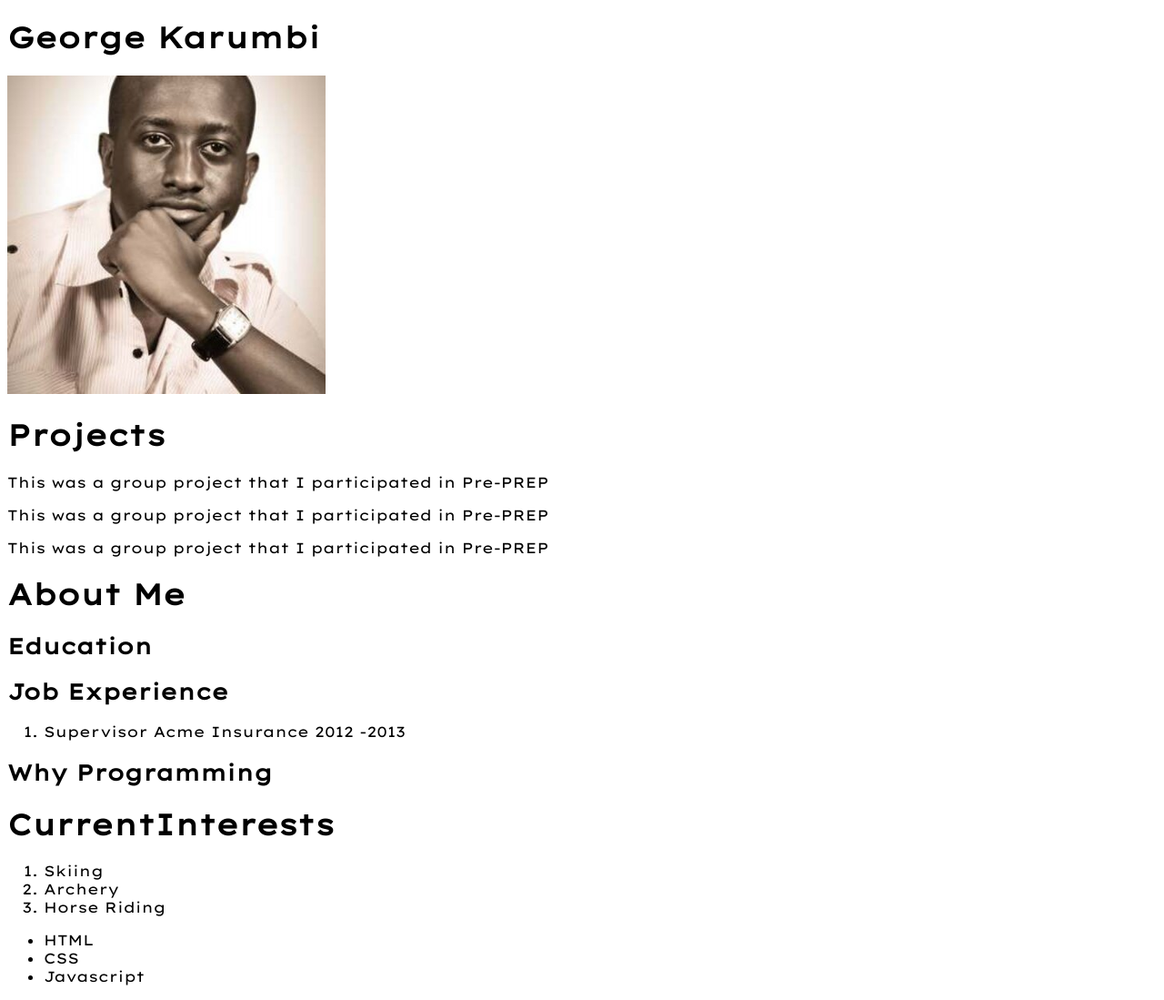
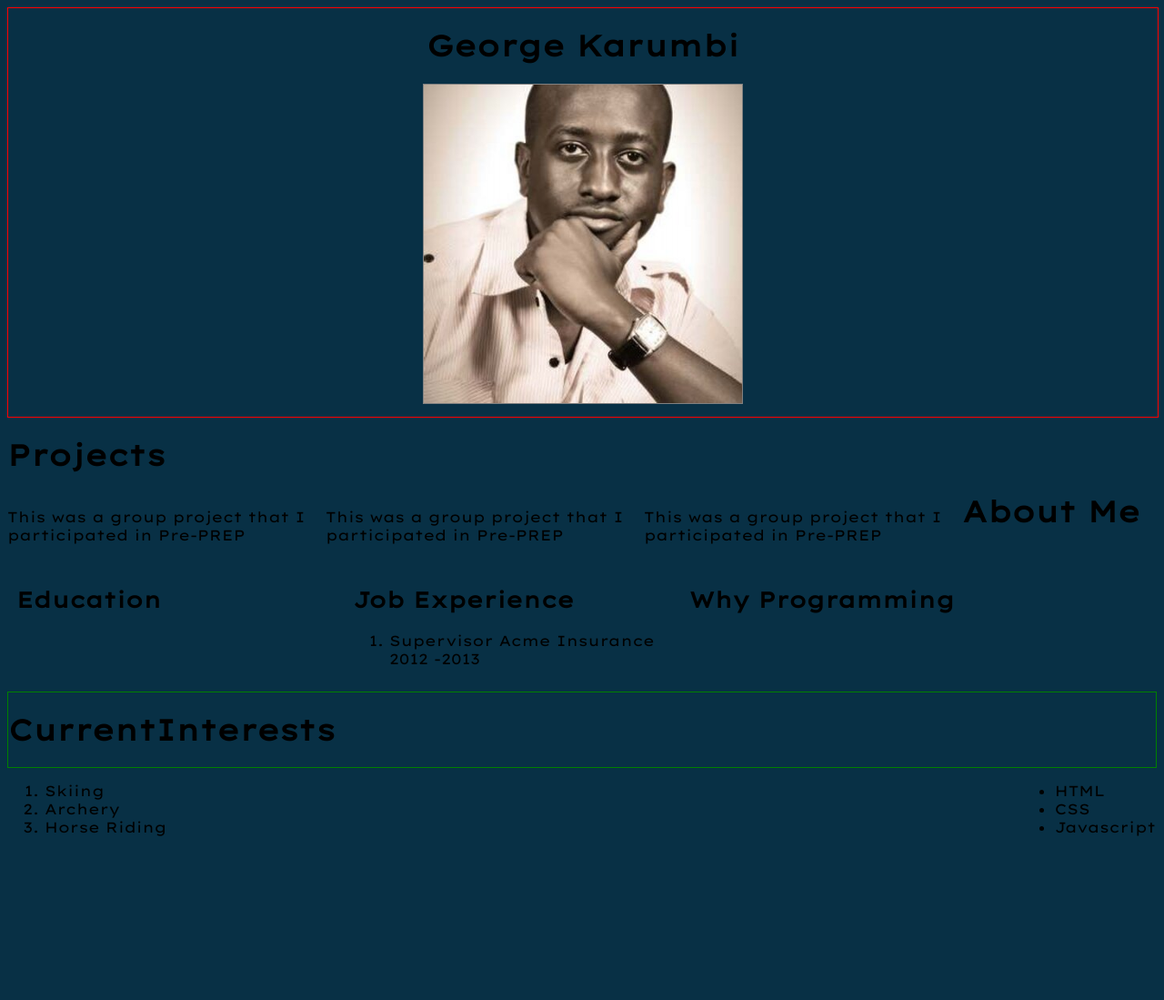
Before and after one commit to gkarumbi/portfolio-landing-page, a plain HTML site: page index.html in a window 1280 px wide. Shown: the whole page at 91% size. After the commit the page ends 935 px from the top, so only its background shows below. Drawn offline with Linux system fonts and the light colour scheme.

Commit message:
Intial Style Layout Done

```diff
--- a/css/style.css
+++ b/css/style.css
@@ -1,3 +1,60 @@
 body{
     font-family: 'Lexend Giga', sans-serif;
+    background-color: #083045;
 }
+
+.header {
+    width: 100%;
+    border: 1px solid red;
+    text-align: center;
+    padding-bottom: 10px;
+}
+
+/* /* .header > h1{
+    text-align: center;
+
+} */
+
+.header  img{
+    border: 1px solid gray;
+}
+
+/* .project-container{
+    width: 100%;
+    border: 1px solid red;
+} */
+
+.projects{
+    width: 350px;
+    float: left;
+
+}
+.about-container{
+    width: 100%;
+    border: 1px solid red;
+    clear: both;
+    /* margin: 10px 10px 10px 10px; */
+
+
+}
+
+.about-me{
+
+    width: 350px;
+    float: left;
+    margin: 10px;
+
+}
+
+.interests{
+    border: 1px solid green;
+    clear: both;
+}
+
+.hobbies{
+    float: left;
+}
+
+.skills{
+    float: right;
+}
```
